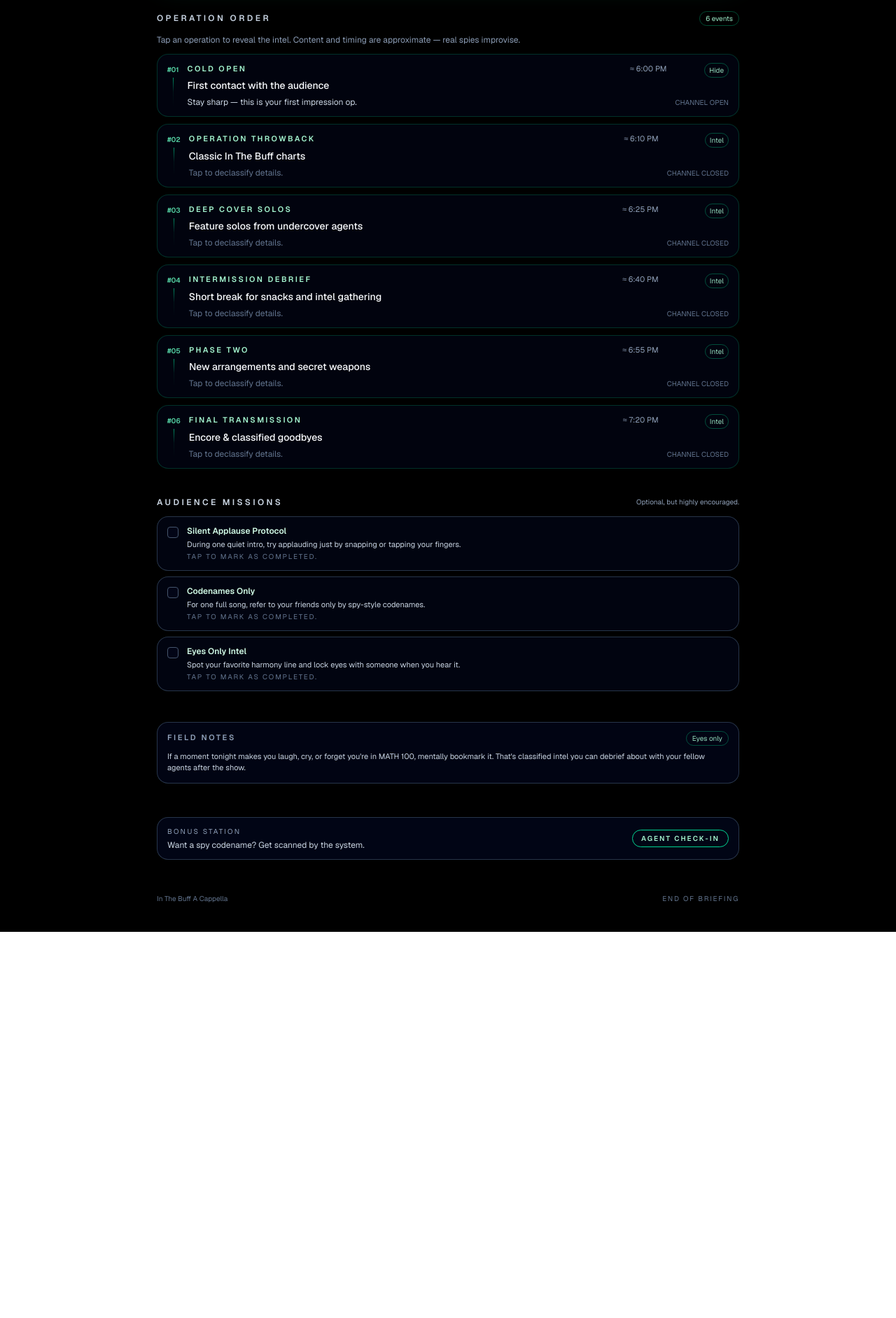
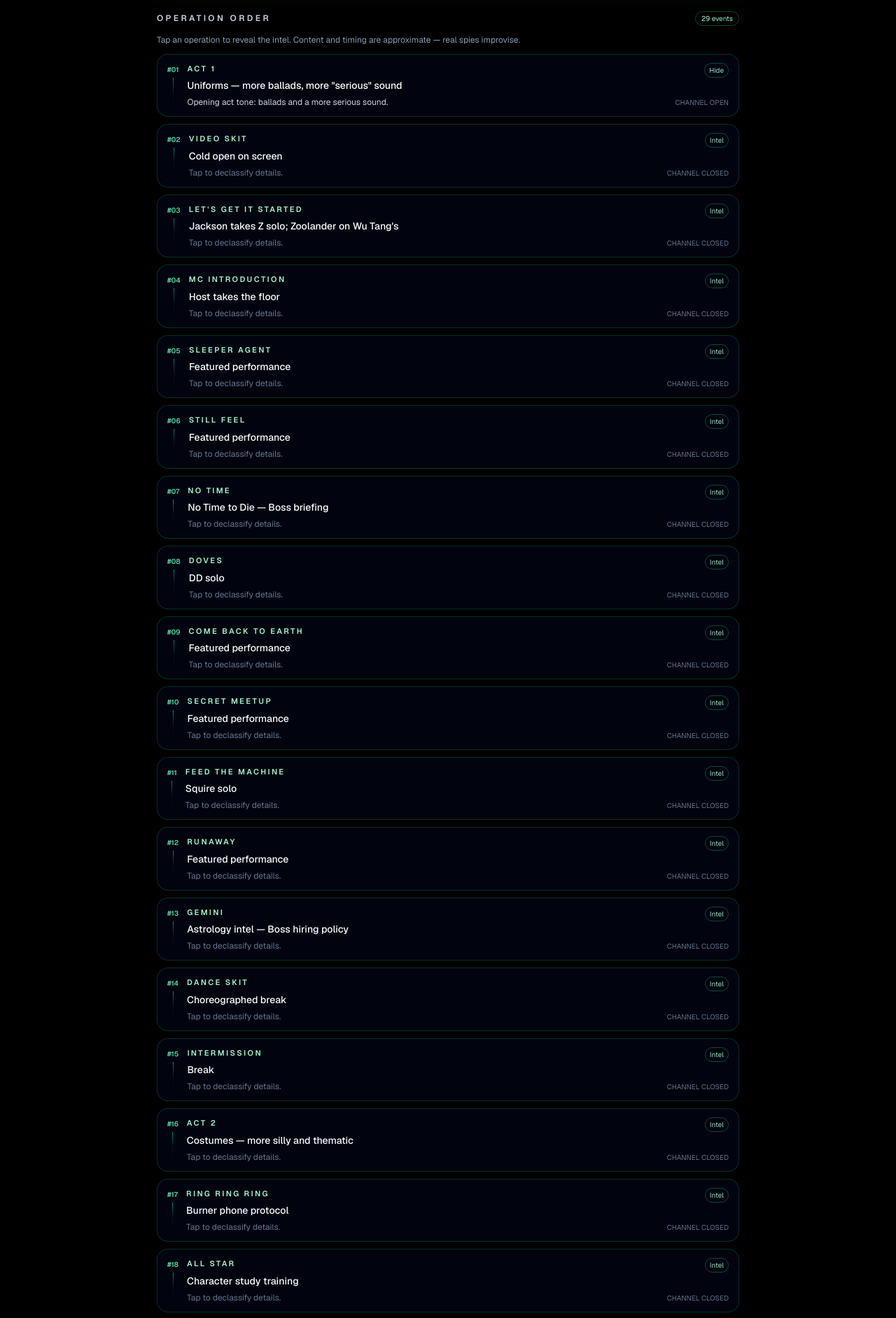
Before and after one commit to vsriharsha814/itbheist, a Next.js app: page / in a window 1280 px wide. Shown: the part 440-2324 px from the top of the page at 70% size. Before the commit the page ends 1772 px from the top, so only its background shows below. Built offline with nearby package versions, Linux system fonts and the light colour scheme.

Commit message:
Refactor SETLIST to use external JSON data for operation order
- Replaced hardcoded SETLIST array with data imported from operation-order.json.
- This change improves maintainability and allows for easier updates to the operation order without modifying the code directly.

```diff
--- a/src/app/page.tsx
+++ b/src/app/page.tsx
@@ -2,6 +2,7 @@
 
 import { useCallback, useState } from "react";
 import Link from "next/link";
+import operationOrderData from "@/data/operation-order.json";
 
 type SetItem = {
   id: number;
@@ -17,50 +18,7 @@ type Mission = {
   description: string;
 };
 
-const SETLIST: SetItem[] = [
-  {
-    id: 1,
-    codeName: "Cold Open",
-    title: "First contact with the audience",
-    approxTime: "≈ 6:00 PM",
-    note: "Stay sharp — this is your first impression op.",
-  },
-  {
-    id: 2,
-    codeName: "Operation Throwback",
-    title: "Classic In The Buff charts",
-    approxTime: "≈ 6:10 PM",
-    note: "Identify any alumni agents singing along.",
-  },
-  {
-    id: 3,
-    codeName: "Deep Cover Solos",
-    title: "Feature solos from undercover agents",
-    approxTime: "≈ 6:25 PM",
-    note: "Your mission: do not blow their cover by screaming their real names.",
-  },
-  {
-    id: 4,
-    codeName: "Intermission Debrief",
-    title: "Short break for snacks and intel gathering",
-    approxTime: "≈ 6:40 PM",
-    note: "Hydrate. Stretch. Strategize your favorite moment so far.",
-  },
-  {
-    id: 5,
-    codeName: "Phase Two",
-    title: "New arrangements and secret weapons",
-    approxTime: "≈ 6:55 PM",
-    note: "Listen for code phrases hidden in the lyrics.",
-  },
-  {
-    id: 6,
-    codeName: "Final Transmission",
-    title: "Encore & classified goodbyes",
-    approxTime: "≈ 7:20 PM",
-    note: "Mission complete. Extract safely, humming the last chord.",
-  },
-];
+const SETLIST: SetItem[] = operationOrderData.operationOrder;
 
 const MISSIONS: Mission[] = [
   {
--- /dev/null
+++ b/src/data/operation-order.json
@@ -0,0 +1,179 @@
+{
+  "_readme": "Operation Order for the home page (/). Edit operationOrder[] only. Fields: id (number), codeName (main label), title (subtitle line), note (text shown when user taps Intel). approxTime is optional — omit it or set null to hide the time slot.",
+  "operationOrder": [
+    {
+      "id": 1,
+      "codeName": "Act 1",
+      "title": "Uniforms — more ballads, more \"serious\" sound",
+      "note": "Opening act tone: ballads and a more serious sound."
+    },
+    {
+      "id": 2,
+      "codeName": "Video Skit",
+      "title": "Cold open on screen",
+      "note": "Video skit before the live set kicks in."
+    },
+    {
+      "id": 3,
+      "codeName": "Let's Get It Started",
+      "title": "Jackson takes Z solo; Zoolander on Wu Tang's",
+      "note": "Let's Get It Started — Jackson takes Z solo; Zoolander on Wu Tang's."
+    },
+    {
+      "id": 4,
+      "codeName": "MC Introduction",
+      "title": "Host takes the floor",
+      "note": "MC introduction."
+    },
+    {
+      "id": 5,
+      "codeName": "Sleeper Agent",
+      "title": "Featured performance",
+      "note": "Sleeper Agent."
+    },
+    {
+      "id": 6,
+      "codeName": "Still Feel",
+      "title": "Featured performance",
+      "note": "Still Feel."
+    },
+    {
+      "id": 7,
+      "codeName": "No Time",
+      "title": "No Time to Die — Boss briefing",
+      "note": "Being an agent is a dangerous mission. You have to accept the fact you very well might not make it back alive. The Boss would like to remind you that being dead is unacceptable to our high standards and will result in immediate termination of your position. Our missions are too consequential, there's simply No Time to Die."
+    },
+    {
+      "id": 8,
+      "codeName": "Doves",
+      "title": "DD solo",
+      "note": "Doves — DD solo."
+    },
+    {
+      "id": 9,
+      "codeName": "Come Back To Earth",
+      "title": "Featured performance",
+      "note": "Come Back To Earth."
+    },
+    {
+      "id": 10,
+      "codeName": "Secret Meetup",
+      "title": "Featured performance",
+      "note": "Secret Meetup."
+    },
+    {
+      "id": 11,
+      "codeName": "Feed The Machine",
+      "title": "Squire solo",
+      "note": "To get into the mind of an anti-bureaucrat, which the Boss prioritizes as his enemy number one, you must think like one. You must have controversial ideas, such as the government IS NOT spending our money the correct way, and American history has… flaws? Singing one of the anarchists' songs can help adopt this challenging mindset."
+    },
+    {
+      "id": 12,
+      "codeName": "Runaway",
+      "title": "Featured performance",
+      "note": "Runaway."
+    },
+    {
+      "id": 13,
+      "codeName": "Gemini",
+      "title": "Astrology intel — Boss hiring policy",
+      "note": "The Boss takes astrology very seriously. He refuses to hire Sagittarius because they can't keep a secret, Aries are too impulsive, and Pisces are too emotional. There is a star sign, however, that the Boss attempts to hire whenever possible due to their perfect combination of wit and charm: Gemini."
+    },
+    {
+      "id": 14,
+      "codeName": "DANCE SKIT",
+      "title": "Choreographed break",
+      "note": "Dance skit."
+    },
+    {
+      "id": 15,
+      "codeName": "Intermission",
+      "title": "Break",
+      "note": "Intermission — stretch, hydrate, debrief."
+    },
+    {
+      "id": 16,
+      "codeName": "Act 2",
+      "title": "Costumes — more silly and thematic",
+      "note": "Second act: sillier, more thematic energy."
+    },
+    {
+      "id": 17,
+      "codeName": "Ring Ring Ring",
+      "title": "Burner phone protocol",
+      "note": "Smartphones are not allowed on a heist. Each field operative must carry multiple burner phones on their body at all times. Communication goes two ways: if an active agent or base support is called, you are permitted three rings – ring ring ring – before you must – and this is important – pick up the phone, girl."
+    },
+    {
+      "id": 18,
+      "codeName": "All Star",
+      "title": "Character study training",
+      "note": "All operatives must undergo intensive training on the study of character. Before going out into the field, expect to do deep psychoanalysis reports on the characters of classic films, such as Citizen Kane, Taxi Driver, and the Shrek franchise."
+    },
+    {
+      "id": 19,
+      "codeName": "Z's mystery Presentation",
+      "title": "Classified slides",
+      "note": "Z's mystery presentation."
+    },
+    {
+      "id": 20,
+      "codeName": "Believer",
+      "title": "Featured performance",
+      "note": "Believer."
+    },
+    {
+      "id": 21,
+      "codeName": "No Handz",
+      "title": "Just first verse",
+      "note": "No Handz — first verse only."
+    },
+    {
+      "id": 22,
+      "codeName": "Cali Gurlz",
+      "title": "Featured performance",
+      "note": "Cali Gurlz."
+    },
+    {
+      "id": 23,
+      "codeName": "Hacker Skit",
+      "title": "On-stage bit",
+      "note": "Hacker skit."
+    },
+    {
+      "id": 24,
+      "codeName": "Bring Alumni Up",
+      "title": "Alumni moment",
+      "note": "Bring alumni up."
+    },
+    {
+      "id": 25,
+      "codeName": "Kiss From A Rose",
+      "title": "Alumni song",
+      "note": "Alumni song — print a bunch of sheet music for this."
+    },
+    {
+      "id": 26,
+      "codeName": "Socro",
+      "title": "Featured performance",
+      "note": "Socro."
+    },
+    {
+      "id": 27,
+      "codeName": "May The Road",
+      "title": "Featured performance",
+      "note": "May The Road."
+    },
+    {
+      "id": 28,
+      "codeName": "EXIT",
+      "title": "Show close",
+      "note": "EXIT — mission ends."
+    },
+    {
+      "id": 29,
+      "codeName": "Encore: Somebody To Love",
+      "title": "Drip solo",
+      "note": "Encore: Somebody To Love — Drip solo. If not sounding ready, Runaway."
+    }
+  ]
+}
```
